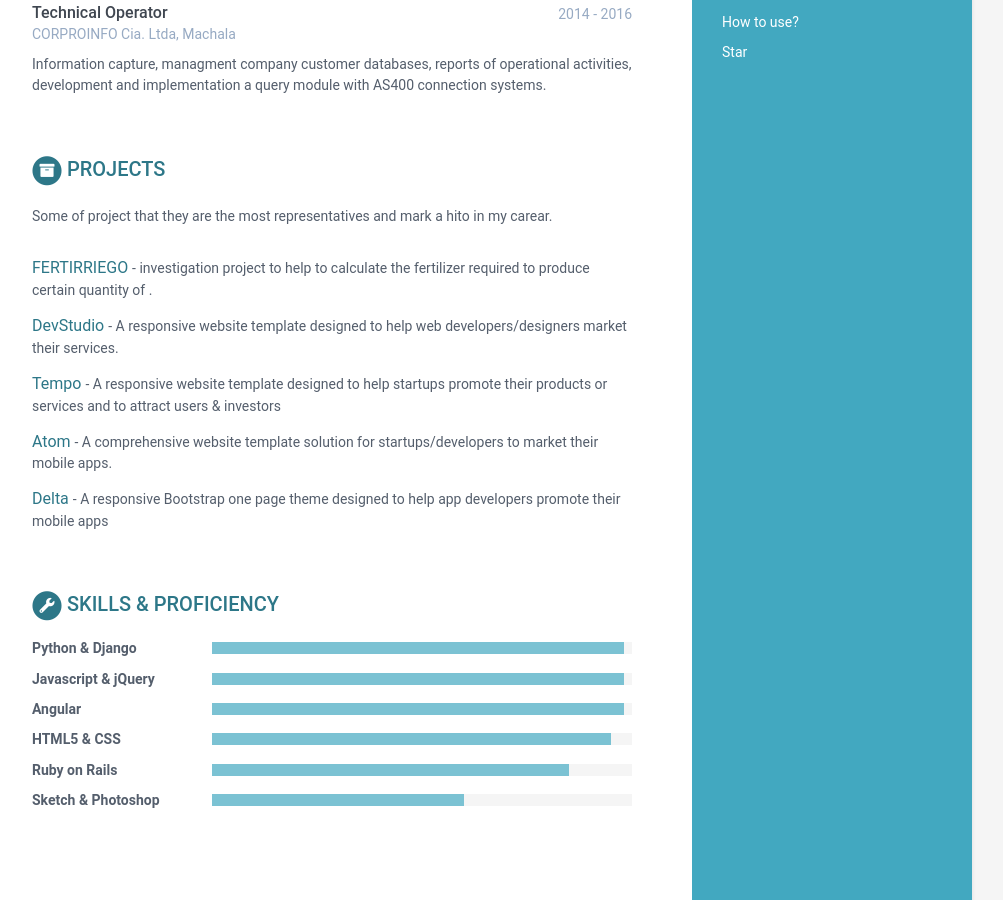
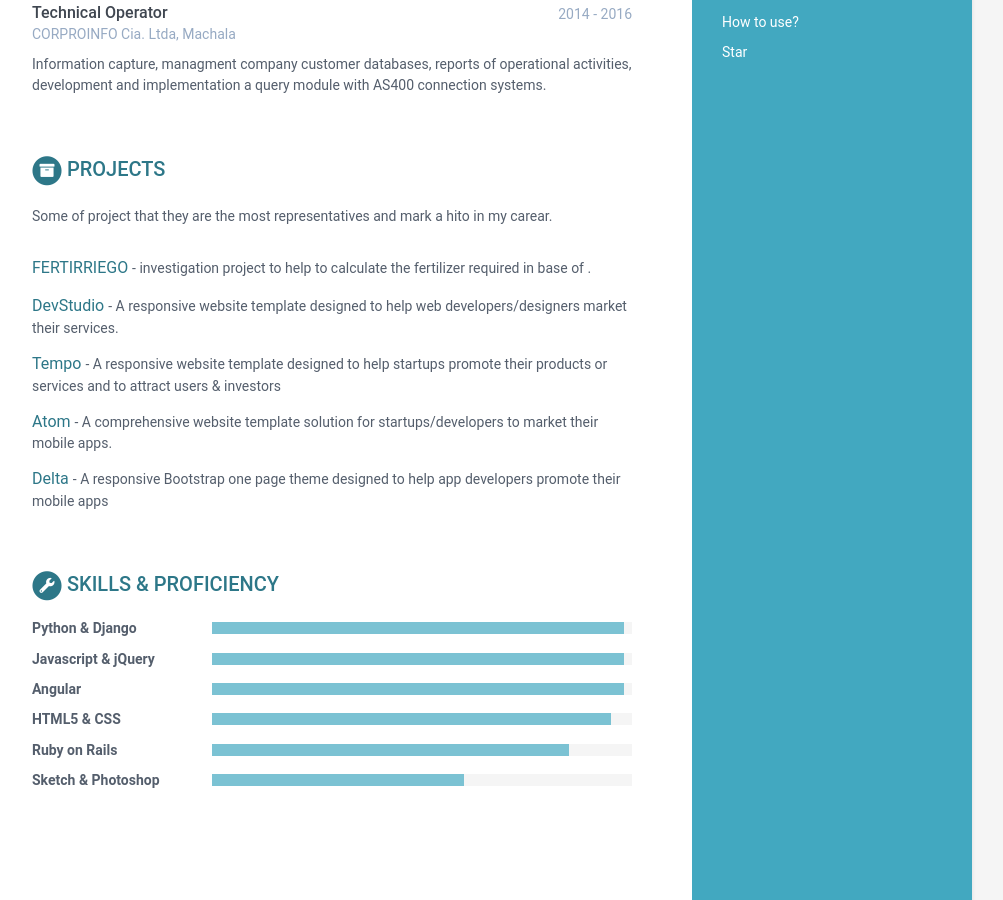
Before and after one commit to elcordova/caring-europa-fe48a, a Jekyll site: the page built from index.html, in a window 1280 px wide and 900 px high, scrolled down 1013 px. Shown: the whole window, without its empty margins (168-1171 px from the left). Built offline with Jekyll 4.4.1, drawn with Linux system fonts in a browser that asks for light colours.

Commit message:
data.yml: changed

```diff
--- a/_data/data.yml
+++ b/_data/data.yml
@@ -90,7 +90,7 @@
     - title: FERTIRRIEGO
       link: '#hook'
       tagline: >-
-        investigation project to help to calculate the fertilizer required to produce certain quantity of .
+        investigation project to help to calculate the fertilizer required in base of .
     - title: DevStudio
       link: '#'
       tagline: >-
```
